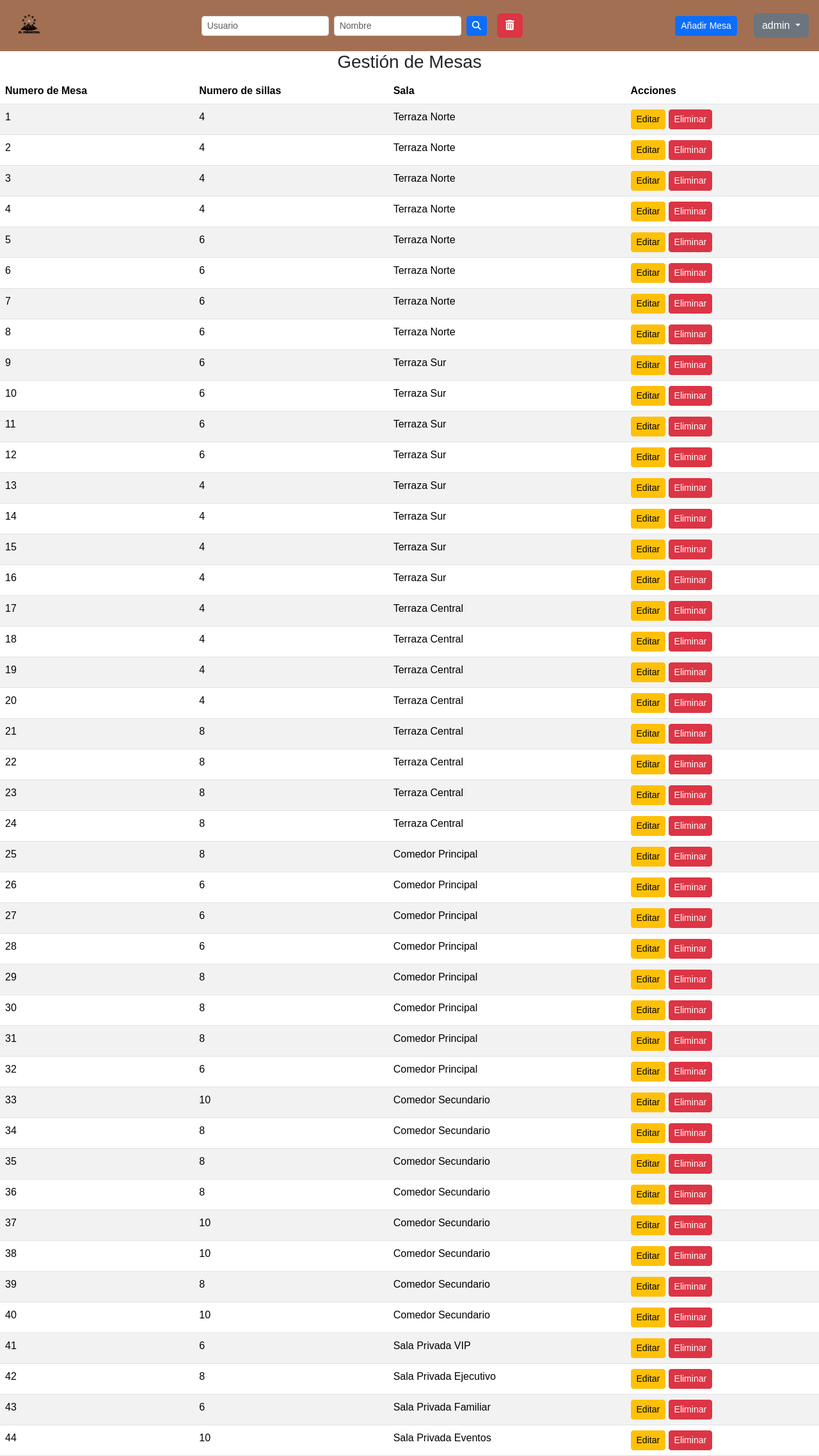
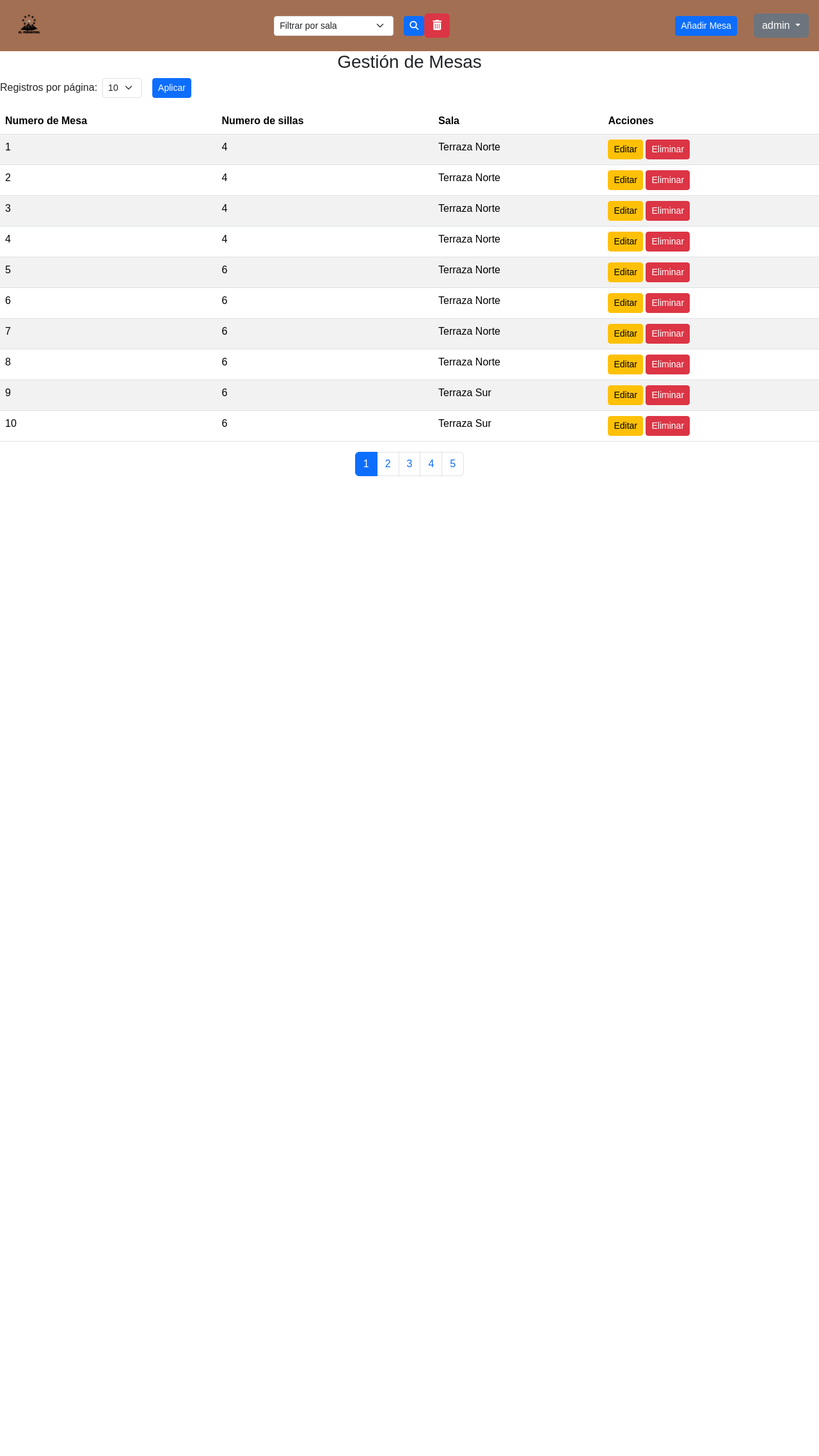
Before and after one commit to adrimartiin/PR02-Restaurante2-AdrianMartin, a PHP site: page /gestiones/gestionMesas.php in a window 1280 px wide. Shown: the whole page at 64% size. After the commit the page ends 744 px from the top, so only its background shows below. Run offline with PHP 8.4, Linux system fonts and the light colour scheme; a user stored in the database is signed in; data comes from the database, SQL or seed files in the repository; some libraries are stand-ins or nearby versions.

Commit message:
Archivo de gestiones con paginacion hecha

```diff
--- a/gestiones/gestionMesas.php
+++ b/gestiones/gestionMesas.php
@@ -8,6 +8,40 @@ if (!isset($_SESSION['loggedin']) || $_SESSION['loggedin'] !== true) {
     exit();
 }
 
+// ==== GESTIÓN DE PAGINACIÓN ====
+$registrosPorPagina = isset($_GET['registros']) ? (int)$_GET['registros'] : 10;
+$paginaActual = isset($_GET['pagina']) ? (int)$_GET['pagina'] : 1;
+$offset = ($paginaActual - 1) * $registrosPorPagina;
+
+// Obtener todas las salas para el selector de filtros
+$sqlSalas = "SELECT id_sala, nombre_sala FROM tbl_sala";
+$stmtSalas = $conexion->prepare($sqlSalas);
+$stmtSalas->execute();
+$salas = $stmtSalas->fetchAll(PDO::FETCH_ASSOC);
+
+// Contar el total de registros
+$sqlCount = "SELECT COUNT(*) AS total FROM tbl_mesa";
+$stmtCount = $conexion->prepare($sqlCount);
+$stmtCount->execute();
+$totalRegistros = $stmtCount->fetch(PDO::FETCH_ASSOC)['total'];
+$totalPaginas = ceil($totalRegistros / $registrosPorPagina);
+
+// ==== QUERY PARA MOSTRAR MESAS CON LÍMITE Y OFFSET ====
+$salaFiltro = isset($_GET['sala']) ? (int)$_GET['sala'] : null;
+$salaCondition = $salaFiltro ? " WHERE tbl_mesa.id_sala = :sala" : "";
+$sql = "SELECT id_mesa, num_sillas_mesa, nombre_sala
+        FROM tbl_mesa
+        INNER JOIN tbl_sala ON tbl_mesa.id_sala = tbl_sala.id_sala
+        $salaCondition
+        LIMIT :limit OFFSET :offset";
+$stmt = $conexion->prepare($sql);
+if ($salaFiltro) {
+    $stmt->bindValue(':sala', $salaFiltro, PDO::PARAM_INT);
+}
+$stmt->bindValue(':limit', $registrosPorPagina, PDO::PARAM_INT);
+$stmt->bindValue(':offset', $offset, PDO::PARAM_INT);
+$stmt->execute();
+$results = $stmt->fetchAll(PDO::FETCH_ASSOC);
 ?>
 <!DOCTYPE html>
 <html lang="en">
@@ -34,18 +68,23 @@ if (!isset($_SESSION['loggedin']) || $_SESSION['loggedin'] !== true) {
     </div>
 
     <form class="d-flex align-items-center" method="GET" action="">
-            <input type="text" name="usuario" class="form-control form-control-sm me-2" placeholder="Usuario">
-            <input type="text" name="nombre" class="form-control form-control-sm me-2" placeholder="Nombre">
-            <button type="submit" class="btn btn-primary btn-sm me-3">
+        <select name="sala" class="form-select form-select-sm me-3" style="width: auto;">
+            <option value="">Filtrar por sala</option>
+            <?php foreach ($salas as $sala): ?>
+                <option value="<?= $sala['id_sala'] ?>" <?= (isset($_GET['sala']) && $_GET['sala'] == $sala['id_sala']) ? 'selected' : '' ?>>
+                    <?= htmlspecialchars($sala['nombre_sala']) ?>
+                </option>
+            <?php endforeach; ?>
+        </select>
+        <button type="submit" class="btn btn-primary btn-sm">
             <i class="fas fa-search"></i>
         </button>
-            <a href="./users.php" class="btn btn-danger">
+        <a href="./gestionMesas.php" class="btn btn-danger">
             <i class="fas fa-trash-alt"></i>
         </a>
     </form>
 
     <div class="d-flex align-items-center">
-        <form class="d-flex align-items-center" method="GET" action="">
         <a href="../acciones/crear_mesa.php" class="btn btn-primary btn-sm me-3">Añadir Mesa</a>
         <div class="dropdown">
             <button class="btn btn-secondary dropdown-toggle" type="button" id="dropdownMenuButton"
@@ -56,33 +95,24 @@ if (!isset($_SESSION['loggedin']) || $_SESSION['loggedin'] !== true) {
                 <li><a class="dropdown-item" href="../private/logout.php">Cerrar Sesión</a></li>
             </ul>
         </div>
-            </form>
     </div>
-    </div>
-
-    <!-- Menú para dispositivos móviles -->
-    <div class="mobile-nav" id="mobile-nav">
-        <input type="text" name="usuario" class="form-control form-control-sm me-2" placeholder="Usuario">
-            <input type="text" name="nombre" class="form-control form-control-sm me-2" placeholder="Nombre">
-            <button type="submit" class="btn btn-primary btn-sm me-3">
-                <i class="fas fa-search"></i>
-            </button>
-            <button type="reset" class="btn btn-danger">
-                <i class="fas fa-trash-alt"></i>
-            </button>
-        <a href="#"><?php echo $_SESSION['username']; ?></a>
-        <a href="../private/logout.php">Cerrar Sesión</a>
 </div>
 
 <h3 id="titulo">Gestión de Mesas</h3>
 
+<!-- Selector de registros por página -->
+<form method="GET" class="mb-3 d-flex align-items-center">
+    <label for="registros" class="me-2">Registros por página:</label>
+    <select name="registros" id="registros" class="form-select form-select-sm me-3" style="width: auto;">
+        <option value="5" <?= $registrosPorPagina === 5 ? 'selected' : '' ?>>5</option>
+        <option value="10" <?= $registrosPorPagina === 10 ? 'selected' : '' ?>>10</option>
+        <option value="20" <?= $registrosPorPagina === 20 ? 'selected' : '' ?>>20</option>
+    </select>
+    <button type="submit" class="btn btn-primary btn-sm">Aplicar</button>
+</form>
+
 <?php
-    // ==== QUERY PARA MOSTRAR MESAS + EN LA SALA QUE SE ENCUENTRAN ====
-    $sql = "SELECT id_mesa, num_sillas_mesa, nombre_sala FROM tbl_mesa INNER JOIN tbl_sala ON tbl_mesa.id_sala = tbl_sala.id_sala";
-    $stmt = $conexion->prepare($sql);
-    $stmt->execute();
-    $results = $stmt->fetchAll(PDO::FETCH_ASSOC);
-
+// Mostrar los resultados
 echo "<table class='table table-striped table-hover'>";
 echo "<thead>";
 echo "<tr>";
@@ -94,14 +124,13 @@ if (!isset($_SESSION['loggedin']) || $_SESSION['loggedin'] !== true) {
 echo "</thead>";
 echo "<tbody>";
 
-    // Mostrar los resultados
 foreach ($results as $row) {
     echo "<tr>";
     echo "<td scope='row'>" . htmlspecialchars($row['id_mesa']) . "</td>";
     echo "<td>" . htmlspecialchars($row['num_sillas_mesa']) . "</td>";
     echo "<td>" . htmlspecialchars($row['nombre_sala']) . "</td>";
     echo "<td>";
-        echo "<a href='../acciones/editar_usuario.php?id=" . $row['id_mesa'] . "' class='btn btn-warning btn-sm'>Editar</a> ";
+    echo "<a href='../acciones/editar_mesa.php?id=" . $row['id_mesa'] . "' class='btn btn-warning btn-sm'>Editar</a> ";
     echo "<a href='javascript:void(0);' class='btn btn-danger btn-sm' onclick='confirmDelete(" . $row['id_mesa'] . ")'>Eliminar</a>";
     echo "</td>";
     echo "</tr>";
@@ -109,5 +138,39 @@ if (!isset($_SESSION['loggedin']) || $_SESSION['loggedin'] !== true) {
 
 echo "</tbody>";
 echo "</table>";
+
+// ==== GENERAR PAGINACIÓN ====
+if ($totalPaginas > 1) {
+    echo "<nav>";
+    echo "<ul class='pagination justify-content-center'>";
+    for ($i = 1; $i <= $totalPaginas; $i++) {
+        $active = $i === $paginaActual ? 'active' : '';
+        echo "<li class='page-item $active'>";
+        echo "<a class='page-link' href='?pagina=$i&registros=$registrosPorPagina&sala=$salaFiltro'>$i</a>";
+        echo "</li>";
+    }
+    echo "</ul>";
+    echo "</nav>";
+}
 ?>
+
+<script>
+    function confirmDelete(id) {
+        Swal.fire({
+            title: 'Estás seguro?',
+            text: "No podrás revertir esto!",
+            icon: 'warning',
+            showCancelButton: true,
+            confirmButtonColor: '#3085d6',
+            cancelButtonColor: '#d33',
+            confirmButtonText: 'Sí, eliminar!'
+        }).then((result) => {
+            if (result.isConfirmed) {
+                window.location.href = '../acciones/eliminar_mesa.php?id=' + id;
+            }
+        });
+    }
+</script>
+
 </body>
+</html>
```
Lines whose indentation alone changed are shown as unchanged.
